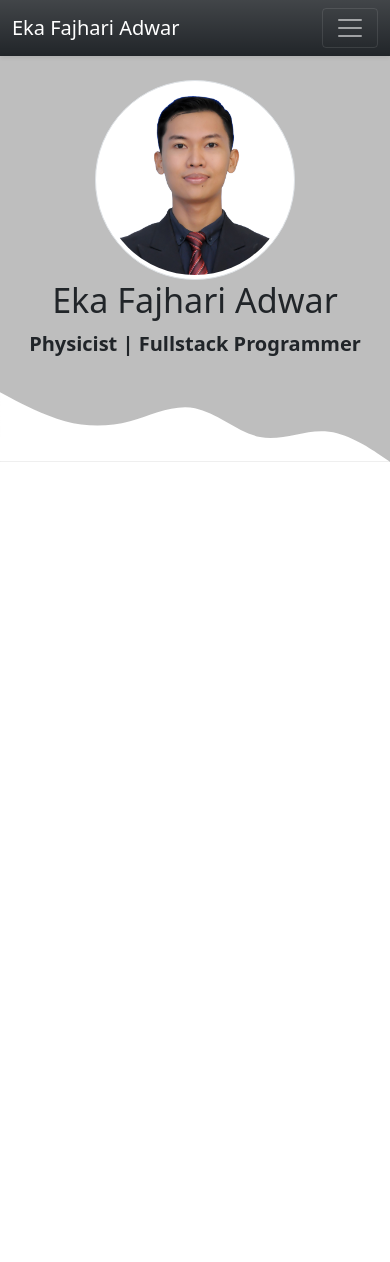
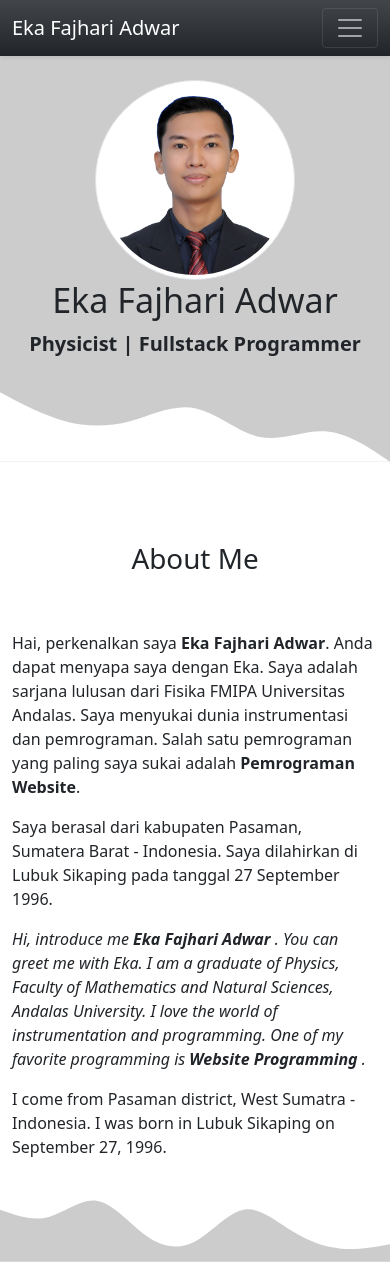
Before and after one commit to ekaadwar/ekaadwar.github.io, a PHP site: page / in a window 390 px wide. Before the commit the page ends 462 px from the top, so only its background shows below. Run offline with PHP 8.4, Linux system fonts and the light colour scheme; some libraries are stand-ins or nearby versions.

Commit message:
add breakpoint for mobile display in About Section

```diff
--- a/css/style.css
+++ b/css/style.css
@@ -1,5 +1,5 @@
 .jumbotron {
-  background-color: rgb(190, 190, 190);
+  background-color: #ccc;
 }
 
 section {
--- a/index.php
+++ b/index.php
@@ -11,23 +11,26 @@
     <!-- My CSS -->
     <link rel="stylesheet" href="css/style.css">
 
+    <!-- icon -->
+    <link rel="stylesheet" href="https://cdn.jsdelivr.net/npm/bootstrap-icons@1.4.0/font/bootstrap-icons.css">
+
     <title>My Portfolio|Eka Fajhari Adwar</title>
   </head>
   <body>
     <!-- Navbar -->
     <nav class="navbar fixed-top navbar-expand-lg navbar-dark bg-dark bg-gradient shadow-sm">
       <div class="container">
-        <a class="navbar-brand" href="#">Eka Fajhari Adwar</a>
+        <a class="navbar-brand" href="#home">Eka Fajhari Adwar</a>
         <button class="navbar-toggler" type="button" data-bs-toggle="collapse" data-bs-target="#navbarNav" aria-controls="navbarNav" aria-expanded="false" aria-label="Toggle navigation">
           <span class="navbar-toggler-icon"></span>
         </button>
         <div class="collapse navbar-collapse" id="navbarNav">
           <ul class="navbar-nav ms-auto">
             <li class="nav-item">
-              <a class="nav-link active" aria-current="page" href="#">Home</a>
+              <a class="nav-link active" aria-current="page" href="#home">Home</a>
             </li>
             <li class="nav-item">
-              <a class="nav-link" href="#">About</a>
+              <a class="nav-link" href="#about">About</a>
             </li>
             <li class="nav-item">
               <a class="nav-link" href="#">Project</a>
@@ -52,6 +55,31 @@
     </section>
     <!-- jumbotron ended -->
 
+    <!-- section about started -->
+    <section id="about">
+      <div class="container">
+        <div class="row mb-5">
+          <div class="col text-center">
+            <h1>About Me</h1>
+          </div>
+        </div>
+        <div class="row justify-content-center">
+          <div class="col-sm-4">
+            <p>Hai, perkenalkan saya <span class="fw-bolder">Eka Fajhari Adwar</span>. Anda dapat menyapa saya dengan Eka. Saya adalah sarjana lulusan dari Fisika FMIPA Universitas Andalas. Saya menyukai dunia instrumentasi dan pemrograman. Salah satu pemrograman yang paling saya sukai adalah <span class="fw-bolder">Pemrograman Website</span>.</p>
+            <p>Saya berasal dari kabupaten Pasaman, Sumatera Barat - Indonesia. Saya dilahirkan di Lubuk Sikaping pada tanggal 27 September 1996.</p>
+          </div>
+          <div class="col-sm-4">
+          <p class="fst-italic"> Hi, introduce me <span class = "fw-bolder"> Eka Fajhari Adwar </span>. You can greet me with Eka. I am a graduate of Physics, Faculty of Mathematics and Natural Sciences, Andalas University. I love the world of instrumentation and programming. One of my favorite programming is <span class = "fw-bolder"> Website Programming </span>.</p>
+          <p> I come from Pasaman district, West Sumatra - Indonesia. I was born in Lubuk Sikaping on September 27, 1996.</p>
+          </div>
+        </div>
+      </div>
+      <svg xmlns="http://www.w3.org/2000/svg" viewBox="0 0 1440 320">
+        <path fill="#ccc" fill-opacity="1" d="M0,128L30,138.7C60,149,120,171,180,154.7C240,139,300,85,360,96C420,107,480,181,540,224C600,267,660,277,720,245.3C780,213,840,139,900,128C960,117,1020,171,1080,208C1140,245,1200,267,1260,272C1320,277,1380,267,1410,261.3L1440,256L1440,320L1410,320C1380,320,1320,320,1260,320C1200,320,1140,320,1080,320C1020,320,960,320,900,320C840,320,780,320,720,320C660,320,600,320,540,320C480,320,420,320,360,320C300,320,240,320,180,320C120,320,60,320,30,320L0,320Z"></path>
+      </svg>
+    </section>
+    <!-- section about ended -->
+
     <script src="https://cdn.jsdelivr.net/npm/bootstrap@5.0.0-beta2/dist/js/bootstrap.bundle.min.js" integrity="sha384-b5kHyXgcpbZJO/tY9Ul7kGkf1S0CWuKcCD38l8YkeH8z8QjE0GmW1gYU5S9FOnJ0" crossorigin="anonymous"></script>
   </body>
 </html>
```
